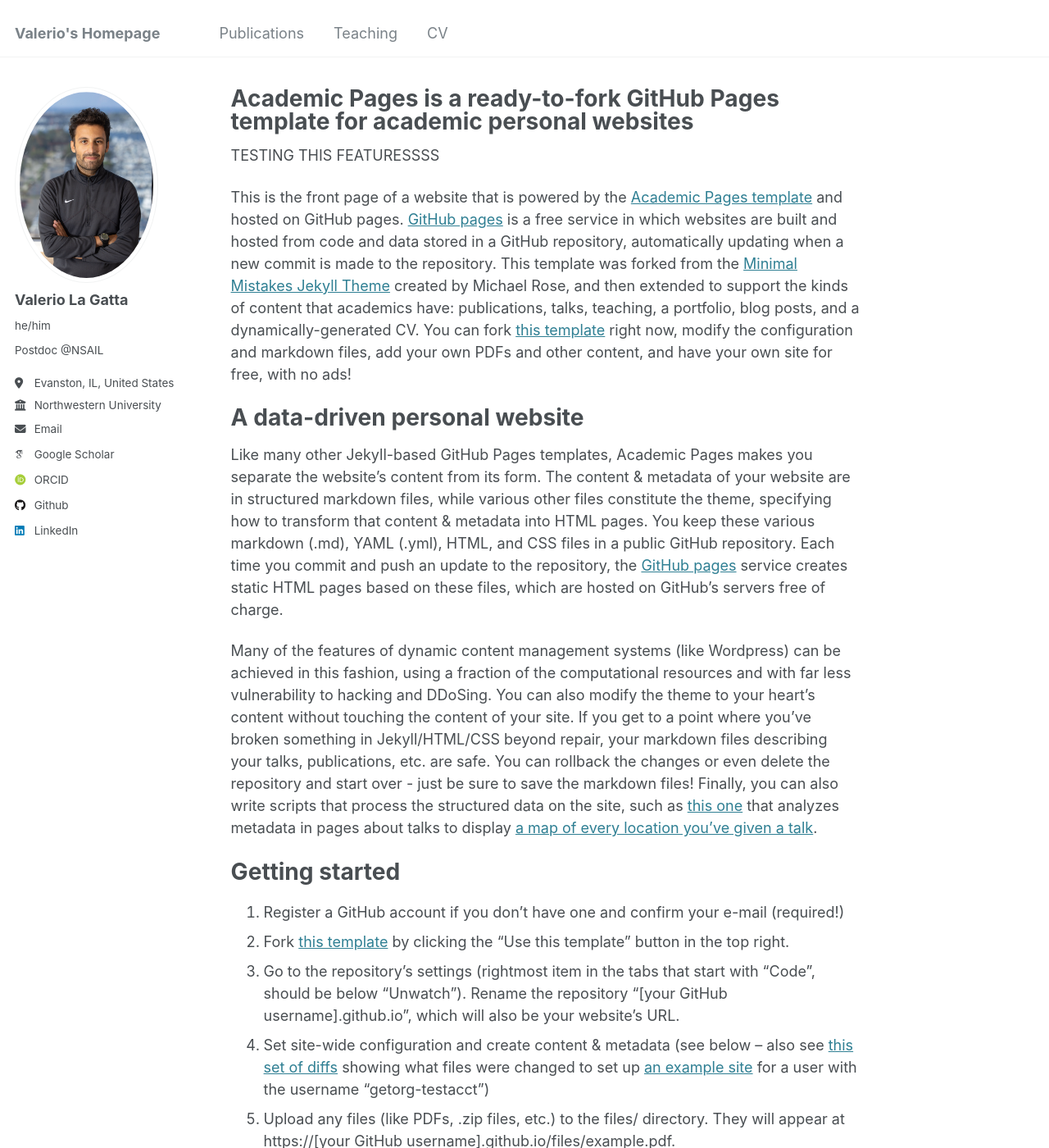
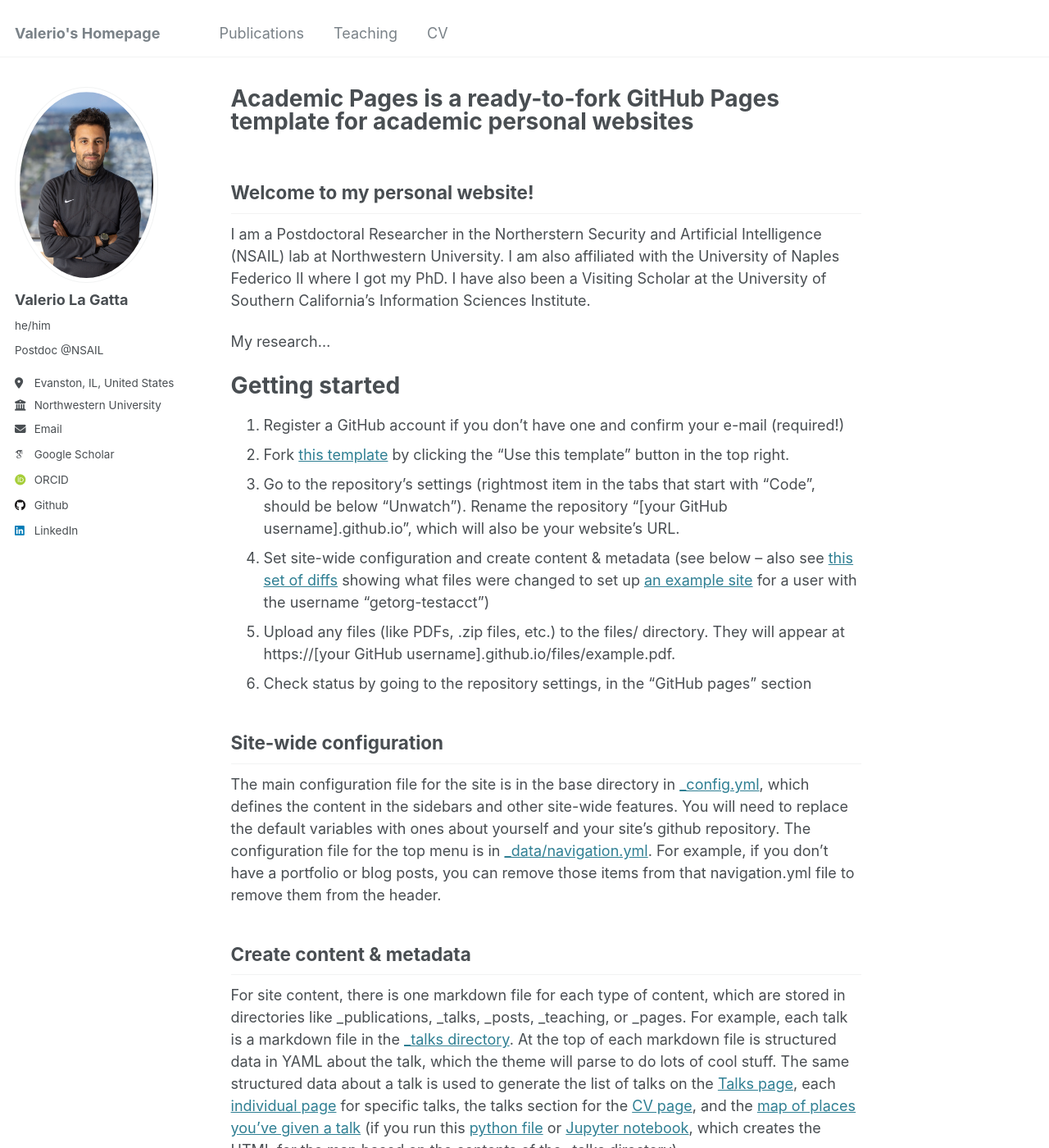
Before and after one commit to valeriolagatta/valeriolagatta.github.io, a Jekyll site: the page built from _pages/about.md, in a window 1280 px wide and 1400 px high. Shown: the whole window at 82% size. Built offline with Jekyll 4.4.1, drawn with Linux system fonts in a browser that asks for light colours; some web fonts are replaced; some of the changed text lies outside the part shown.

Commit message:
Update about.md

```diff
--- a/_pages/about.md
+++ b/_pages/about.md
@@ -7,17 +7,14 @@ redirect_from:
   - /about.html
 ---
 
+## Welcome to my personal website!
 
-TESTING THIS FEATURESSSS
+I am a Postdoctoral Researcher in the Northerstern Security and Artificial Intelligence (NSAIL) lab at Northwestern University. I am also affiliated with the University of Naples Federico II where I got my PhD. I have also been a Visiting Scholar at the University of Southern California’s Information Sciences Institute.
+
+My research...
 
 
-This is the front page of a website that is powered by the [Academic Pages template](https://github.com/academicpages/academicpages.github.io) and hosted on GitHub pages. [GitHub pages](https://pages.github.com) is a free service in which websites are built and hosted from code and data stored in a GitHub repository, automatically updating when a new commit is made to the repository. This template was forked from the [Minimal Mistakes Jekyll Theme](https://mmistakes.github.io/minimal-mistakes/) created by Michael Rose, and then extended to support the kinds of content that academics have: publications, talks, teaching, a portfolio, blog posts, and a dynamically-generated CV. You can fork [this template](https://github.com/academicpages/academicpages.github.io) right now, modify the configuration and markdown files, add your own PDFs and other content, and have your own site for free, with no ads!
 
-A data-driven personal website
-======
-Like many other Jekyll-based GitHub Pages templates, Academic Pages makes you separate the website's content from its form. The content & metadata of your website are in structured markdown files, while various other files constitute the theme, specifying how to transform that content & metadata into HTML pages. You keep these various markdown (.md), YAML (.yml), HTML, and CSS files in a public GitHub repository. Each time you commit and push an update to the repository, the [GitHub pages](https://pages.github.com/) service creates static HTML pages based on these files, which are hosted on GitHub's servers free of charge.
-
-Many of the features of dynamic content management systems (like Wordpress) can be achieved in this fashion, using a fraction of the computational resources and with far less vulnerability to hacking and DDoSing. You can also modify the theme to your heart's content without touching the content of your site. If you get to a point where you've broken something in Jekyll/HTML/CSS beyond repair, your markdown files describing your talks, publications, etc. are safe. You can rollback the changes or even delete the repository and start over - just be sure to save the markdown files! Finally, you can also write scripts that process the structured data on the site, such as [this one](https://github.com/academicpages/academicpages.github.io/blob/master/talkmap.ipynb) that analyzes metadata in pages about talks to display [a map of every location you've given a talk](https://academicpages.github.io/talkmap.html).
 
 Getting started
 ======
@@ -47,7 +44,3 @@ Many people use a git client to create files on their local computer and then pu
 
 Example: editing a markdown file for a talk
 ![Editing a markdown file for a talk](/images/editing-talk.png)
-
-For more info
-------
-More info about configuring Academic Pages can be found in [the guide](https://academicpages.github.io/markdown/), the [growing wiki](https://github.com/academicpages/academicpages.github.io/wiki), and you can always [ask a question on GitHub](https://github.com/academicpages/academicpages.github.io/discussions). The [guides for the Minimal Mistakes theme](https://mmistakes.github.io/minimal-mistakes/docs/configuration/) (which this theme was forked from) might also be helpful.
```
